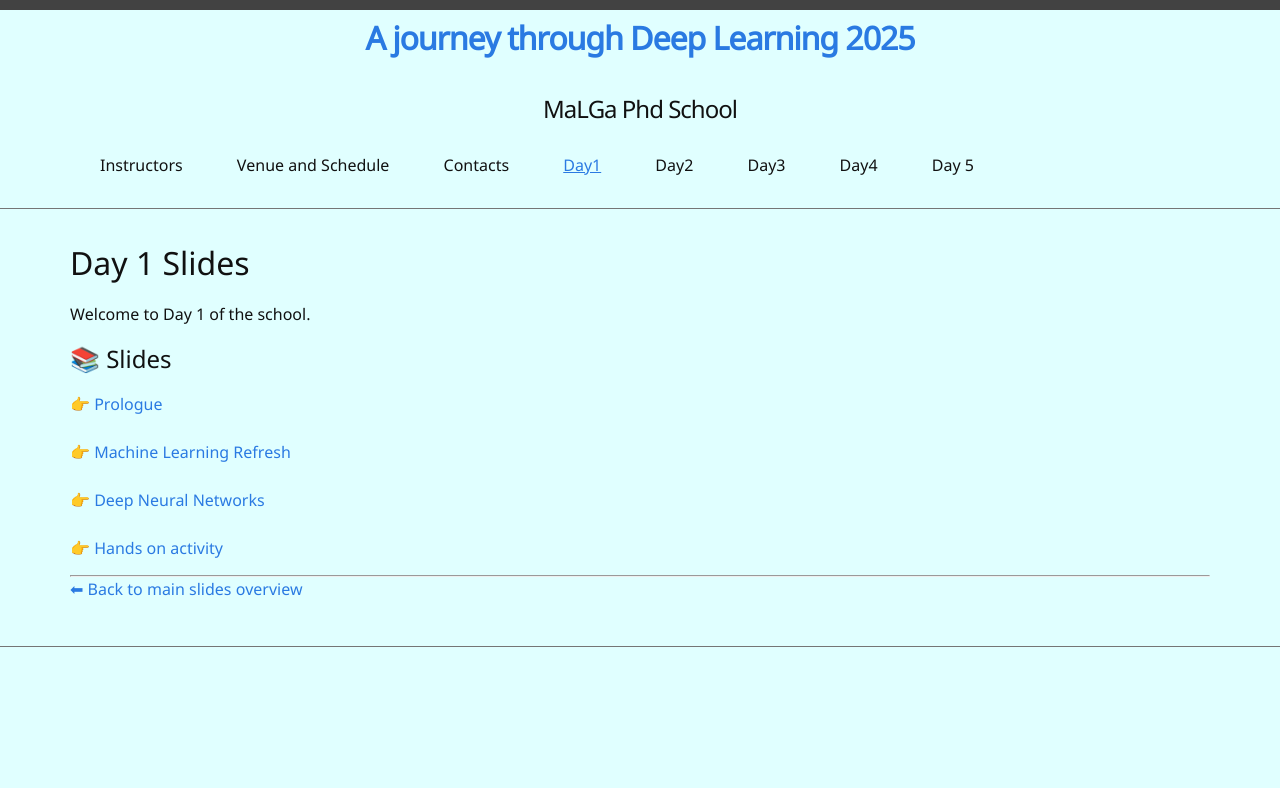
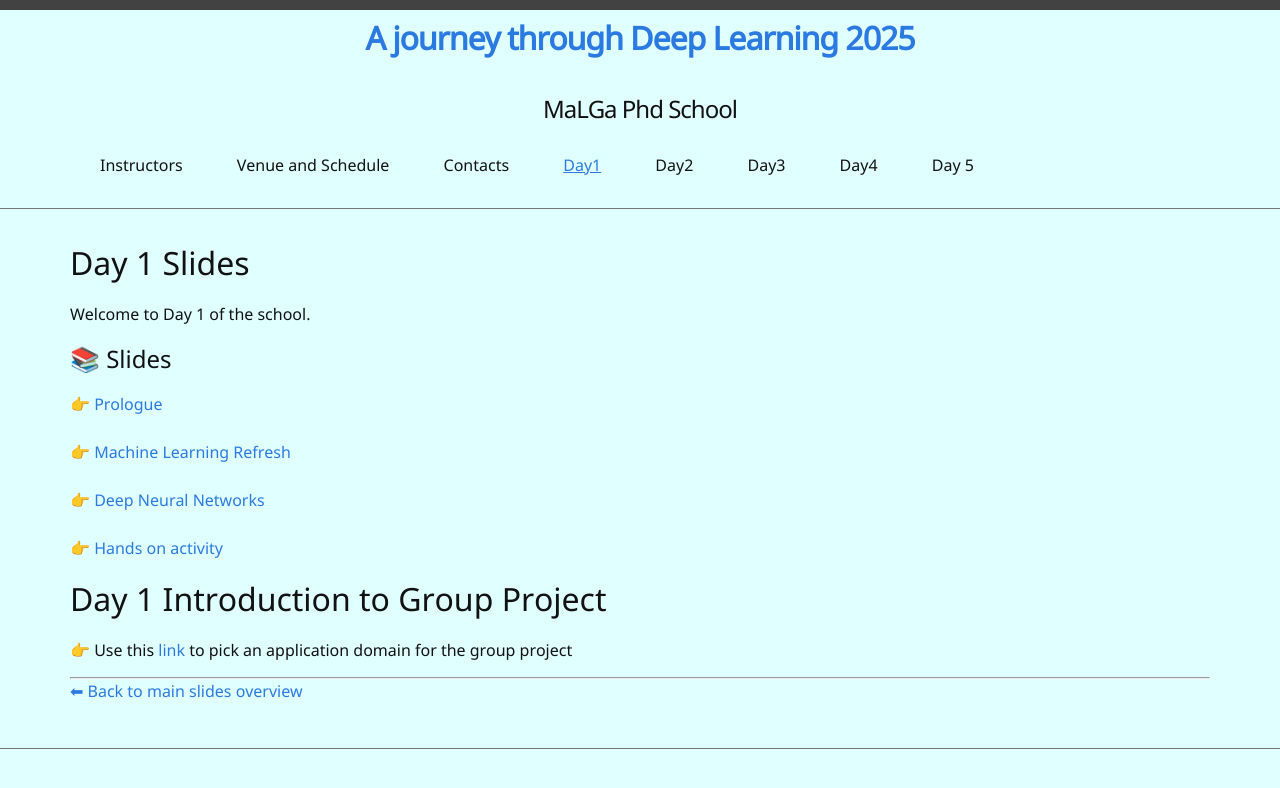
Before and after one commit to A-Journey-through-Deep-Learning/2025, a Jekyll site: the page built from Day1.md, in a window 1280 px wide. Shown: the top 788 px of the page. Built offline with Jekyll 4.4.1, drawn with Linux system fonts in a browser that asks for light colours.

Commit message:
Update Day1.md

```diff
--- a/Day1.md
+++ b/Day1.md
@@ -3,6 +3,8 @@ title: Day1
 nav: true
 
 ---
+
+
 
 # Day 1 Slides
 
@@ -21,6 +23,12 @@ Welcome to Day 1 of the school.
 👉 [Hands on activity](/Hands_on/MLP_DNN.ipynb)
 
 
+# Day 1 Introduction to Group Project
+
+
+👉 Use this [link](https://forms.gle/hGhDGEffFXSCLEqv9) to pick an application domain for the group project
+
+
 ---
 
 [⬅ Back to main slides overview](home.md)
```
